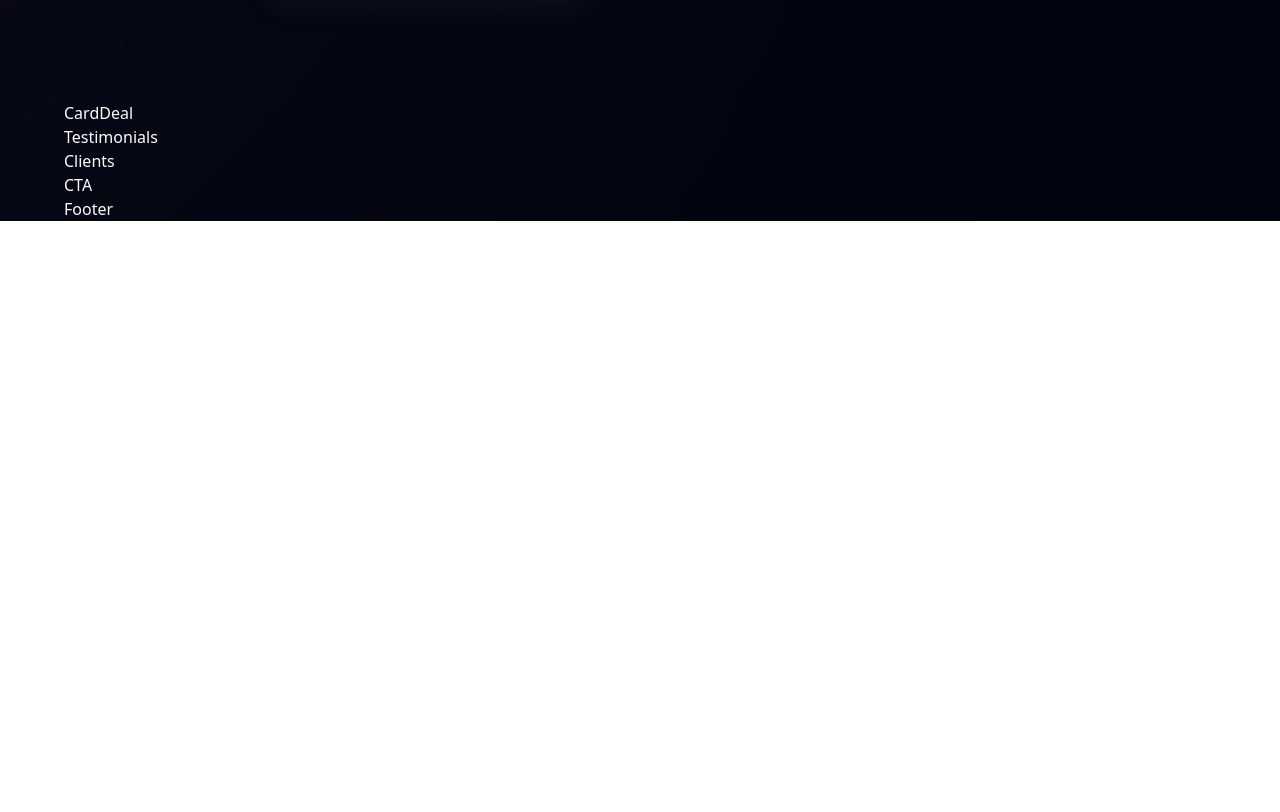
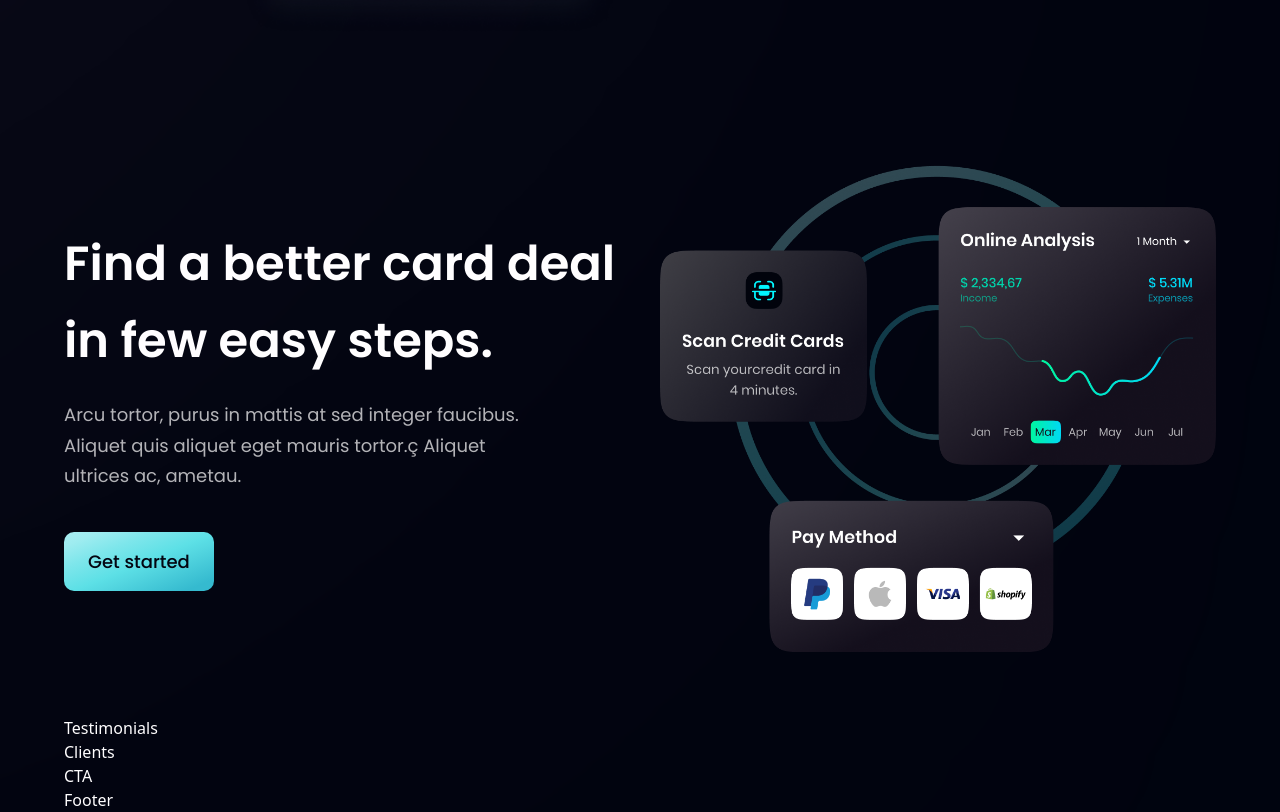
Before and after one commit to Prathamdas3/WooBank, a React (Vite) app: page / in a window 1280 px wide. Shown: the part 2088-2900 px from the top of the page. Before the commit the page ends 2309 px from the top, so only its background shows below. Built offline with nearby package versions, Linux system fonts and the light colour scheme.

Commit message:
completed the cardDeal section

```diff
--- a/src/components/CardDeal.jsx
+++ b/src/components/CardDeal.jsx
@@ -1,11 +1,24 @@
-import React from "react";
+import styles, { layout } from "../style";
+import { card } from "../assets";
+import Button from "./Button";
 
-const CardDeal = () => {
-  return (
-    <div>
-      <h1 className="text-white">CardDeal</h1>
+const CardDeal = () => (
+  <section className={layout.section}>
+    <div className={layout.sectionInfo}>
+      <h2 className={styles.heading2}>
+        Find a better card deal <br className="sm:block hidden" /> in few easy
+        steps.
+      </h2>
+      <p className={`${styles.paragraph} max-w-[470px] mt-5`}>
+        Arcu tortor, purus in mattis at sed integer faucibus. Aliquet quis
+        aliquet eget mauris tortor.ç Aliquet ultrices ac, ametau.
+      </p>
+      <Button styles="mt-10" />
     </div>
-  );
-};
+    <div className={layout.sectionImg}>
+      <img src={card} alt="card" className="w-[100%] h-[100%]" />
+    </div>
+  </section>
+);
 
 export default CardDeal;
```
